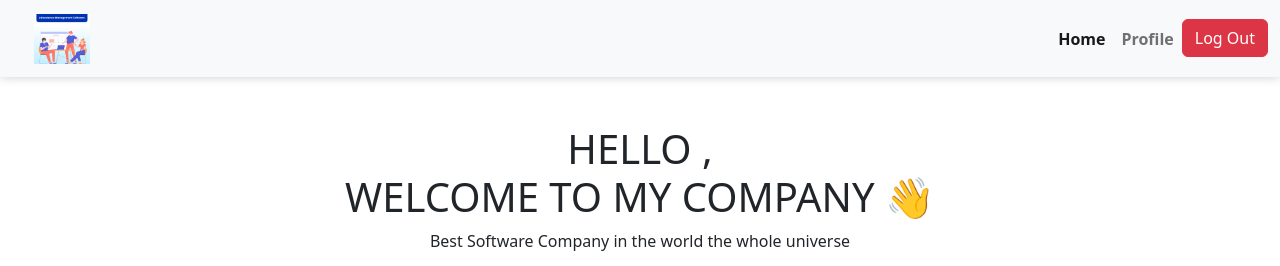
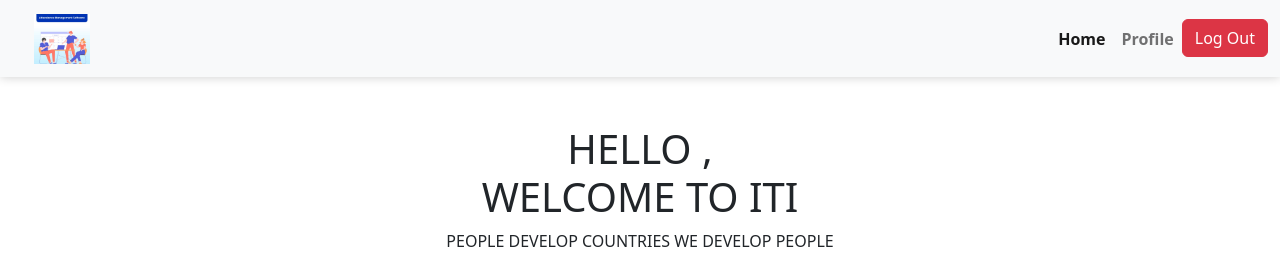
Before and after one commit to Eng-Fahd/Project_JS, a website: page memberPages/home.html in a window 1280 px wide. Shown: the top 266 px of the page. Drawn offline with nearby package versions, Linux system fonts and the light colour scheme.

Commit message:
Update home.html

```diff
--- a/memberPages/home.html
+++ b/memberPages/home.html
@@ -47,10 +47,10 @@
   <section class="homePage container">
     <h1 class="text-center">HELLO ,
       <br>
-      WELCOME TO MY COMPANY 👋
+      WELCOME TO ITI
     </h1>
     <p class="text-center">
-      Best Software Company in the world the whole universe
+      PEOPLE DEVELOP COUNTRIES WE DEVELOP PEOPLE
     </p>
     <p class="img">
       <img src="../img/avatar_2.png" alt="img" class="img-fluid">
```
